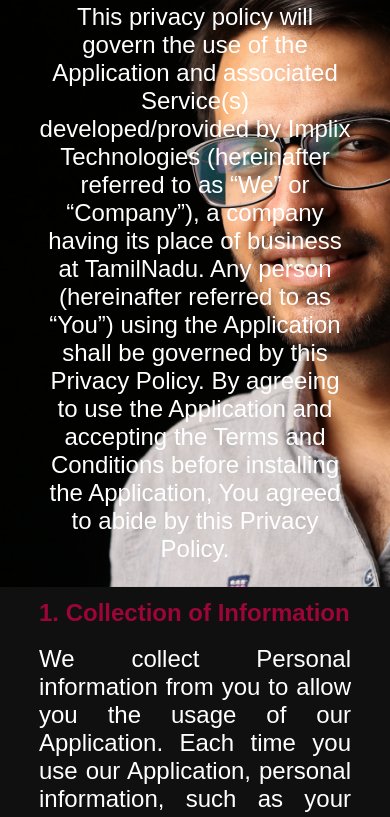
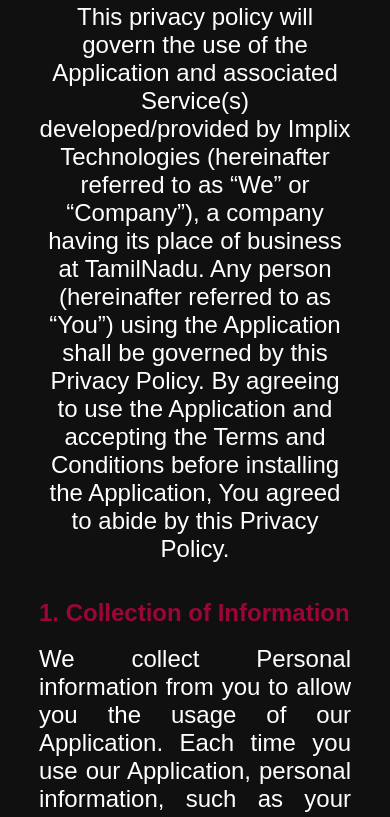
Before and after one commit to emaya0628/emaya_portfolio, a plain HTML site: page implix_privacy/privacy_policy.html in a window 390 px wide. Shown: the part 402-1219 px from the top of the page. Drawn offline with Linux system fonts and the light colour scheme.

Commit message:
Update privacy.css

```diff
--- a/css/privacy.css
+++ b/css/privacy.css
@@ -123,7 +123,7 @@
 
 @media only screen and (max-width: 600px){
     #header{
-        background-image: url(../img/phone-background.png);
+
     }
     .header-text{
         margin-top: 100px;
```
